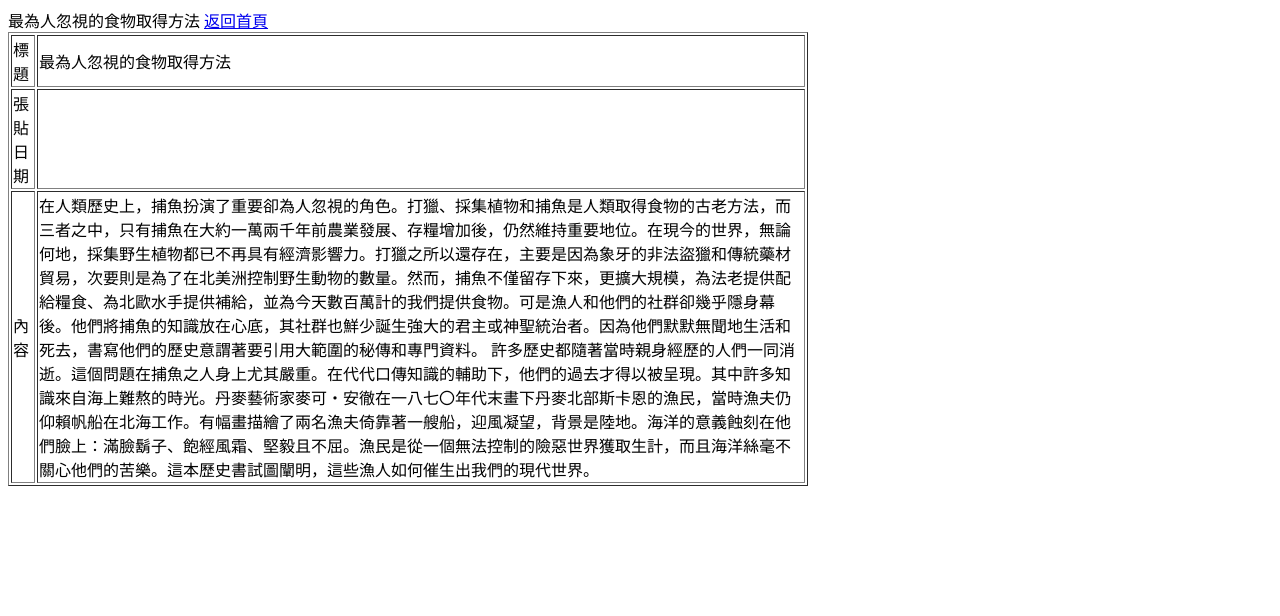
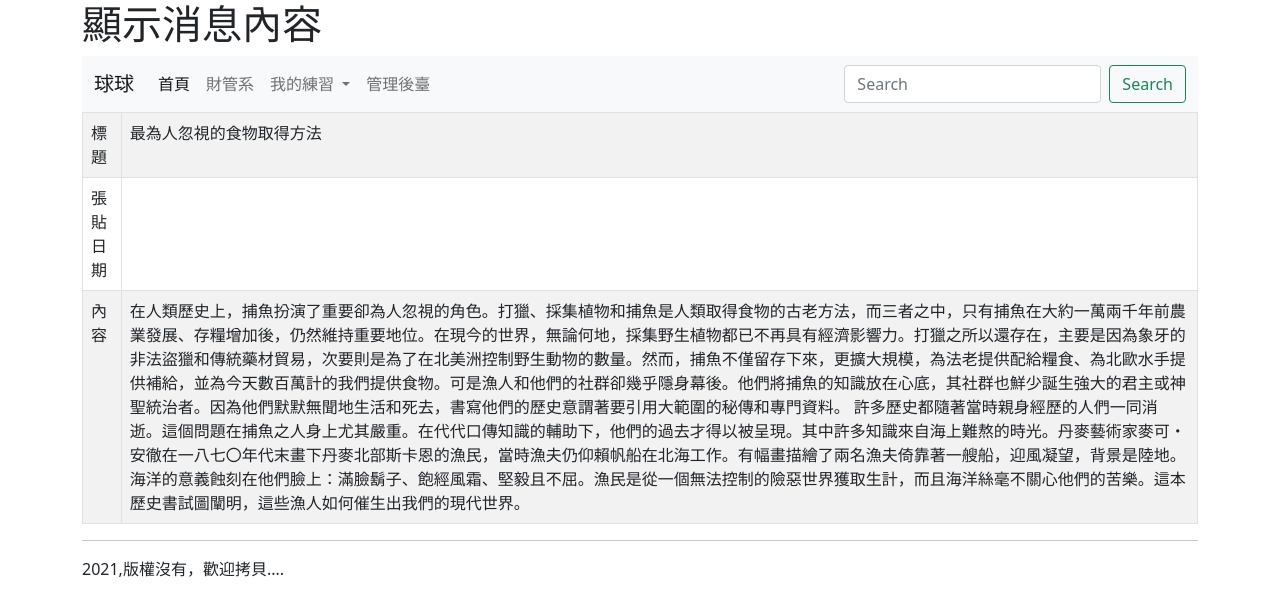
Before and after one commit to pei-shian/python0328, a Django app: page /show/3/ in a window 1280 px wide. Shown: the top 616 px of the page. Run offline with Django 3.2, Linux system fonts and the light colour scheme; data comes from the database, SQL or seed files in the repository.

Commit message:
0525 update

```diff
--- a/mysite/views.py
+++ b/mysite/views.py
@@ -1,3 +1,4 @@
+from django.shortcuts import redirect
 from django.shortcuts import render
 from django.http import HttpResponse
 import random
@@ -16,5 +17,5 @@ def show(request, id):
 	try:
 		target = Post.objects.get(id=id)
 	except:
-		target = None
+		return redirect("/")
 	return render(request,"showpost.html", locals())
--- /dev/null
+++ b/templates/base.html
@@ -0,0 +1,32 @@
+<!doctype html>
+<html>
+  <head>
+
+    <meta charset="utf-8">
+    <meta name="viewport" content="width=device-width, initial-scale=1">
+
+
+    <link href="https://cdn.jsdelivr.net/npm/bootstrap@5.0.0-beta3/dist/css/bootstrap.min.css" rel="stylesheet" integrity="sha384-eOJMYsd53ii+scO/bJGFsiCZc+5NDVN2yr8+0RDqr0Ql0h+rP48ckxlpbzKgwra6" crossorigin="anonymous">
+
+    <title>{% block title %}{% endblock %}</title>
+  </head>
+  <body>
+  	<div class="container">
+  		{% block headmessage %} {% endblock %}
+  		{% include "header.html" %}
+  		{% block content %} {% endblock %}
+  		{% include "footer.html" %}
+  	</div>
+
+    <!-- Optional JavaScript; choose one of the two! -->
+
+    <!-- Option 1: Bootstrap Bundle with Popper -->
+    <script src="https://cdn.jsdelivr.net/npm/bootstrap@5.0.0-beta3/dist/js/bootstrap.bundle.min.js" integrity="sha384-JEW9xMcG8R+pH31jmWH6WWP0WintQrMb4s7ZOdauHnUtxwoG2vI5DkLtS3qm9Ekf" crossorigin="anonymous"></script>
+
+    <!-- Option 2: Separate Popper and Bootstrap JS -->
+    <!--
+    <script src="https://cdn.jsdelivr.net/npm/@popperjs/core@2.9.1/dist/umd/popper.min.js" integrity="sha384-SR1sx49pcuLnqZUnnPwx6FCym0wLsk5JZuNx2bPPENzswTNFaQU1RDvt3wT4gWFG" crossorigin="anonymous"></script>
+    <script src="https://cdn.jsdelivr.net/npm/bootstrap@5.0.0-beta3/dist/js/bootstrap.min.js" integrity="sha384-j0CNLUeiqtyaRmlzUHCPZ+Gy5fQu0dQ6eZ/xAww941Ai1SxSY+0EQqNXNE6DZiVc" crossorigin="anonymous"></script>
+    -->
+  </body>
+</html>
--- /dev/null
+++ b/templates/footer.html
@@ -0,0 +1,2 @@
+<hr>
+2021,版權沒有，歡迎拷貝....
--- /dev/null
+++ b/templates/header.html
@@ -0,0 +1,38 @@
+ 		<nav class="navbar navbar-expand-lg navbar-light bg-light">
+  <div class="container-fluid">
+    <a class="navbar-brand" href="#">球球</a>
+    <button class="navbar-toggler" type="button" data-bs-toggle="collapse" data-bs-target="#navbarSupportedContent" aria-controls="navbarSupportedContent" aria-expanded="false" aria-label="Toggle navigation">
+      <span class="navbar-toggler-icon"></span>
+    </button>
+    <div class="collapse navbar-collapse" id="navbarSupportedContent">
+      <ul class="navbar-nav me-auto mb-2 mb-lg-0">
+        <li class="nav-item">
+          <a class="nav-link active" aria-current="page" href="#">首頁</a>
+        </li>
+        <li class="nav-item">
+          <a class="nav-link" href="#">財管系</a>
+        </li>
+        <li class="nav-item dropdown">
+          <a class="nav-link dropdown-toggle" href="#" id="navbarDropdown" role="button" data-bs-toggle="dropdown" aria-expanded="false">
+            我的練習
+          </a>
+          <ul class="dropdown-menu" aria-labelledby="navbarDropdown">
+            <li><a class="dropdown-item" href="#">Action</a></li>
+            <li><a class="dropdown-item" href="#">Another action</a></li>
+            <li><hr class="dropdown-divider"></li>
+            <li><a class="dropdown-item" href="#">Something else here</a></li>
+            <li><a class="dropdown-item" href="#">More..</a></li>
+          </ul>
+        </li>
+        <li class="nav-item">
+          <a class="nav-link" href="/admin/" tabindex="-1">管理後臺</a>
+        </li>
+      </ul>
+      <form class="d-flex">
+        <input class="form-control me-2" type="search" placeholder="Search"
+        aria-label="Search">
+        <button class="btn btn-outline-success" type="submit">Search</button>
+      </form>
+    </div>
+  </div>
+</nav>
--- a/templates/showpost.html
+++ b/templates/showpost.html
@@ -1,7 +1,8 @@
-{{target}}
-
-<a href="/">返回首頁</a><br>
-<table width=800 border=1>
+{% extends "base.html" %}
+{% block title %}消息內容頁面{% endblock %}
+{% block headmessage %} <h1>顯示消息內容</h1>{% endblock %}
+{% block content %}
+<table class='table table-striped table-bordered'>
 	<tr>
 		<td>標題</td>
 		<td>{{target.title}}</td>
```
Also changed, not shown: other parts of templates/showpost.html (+1 -0 lines), templates/index.html (+6 -68 lines), mysite/models.py (line endings or trailing spaces), 1 other file.
